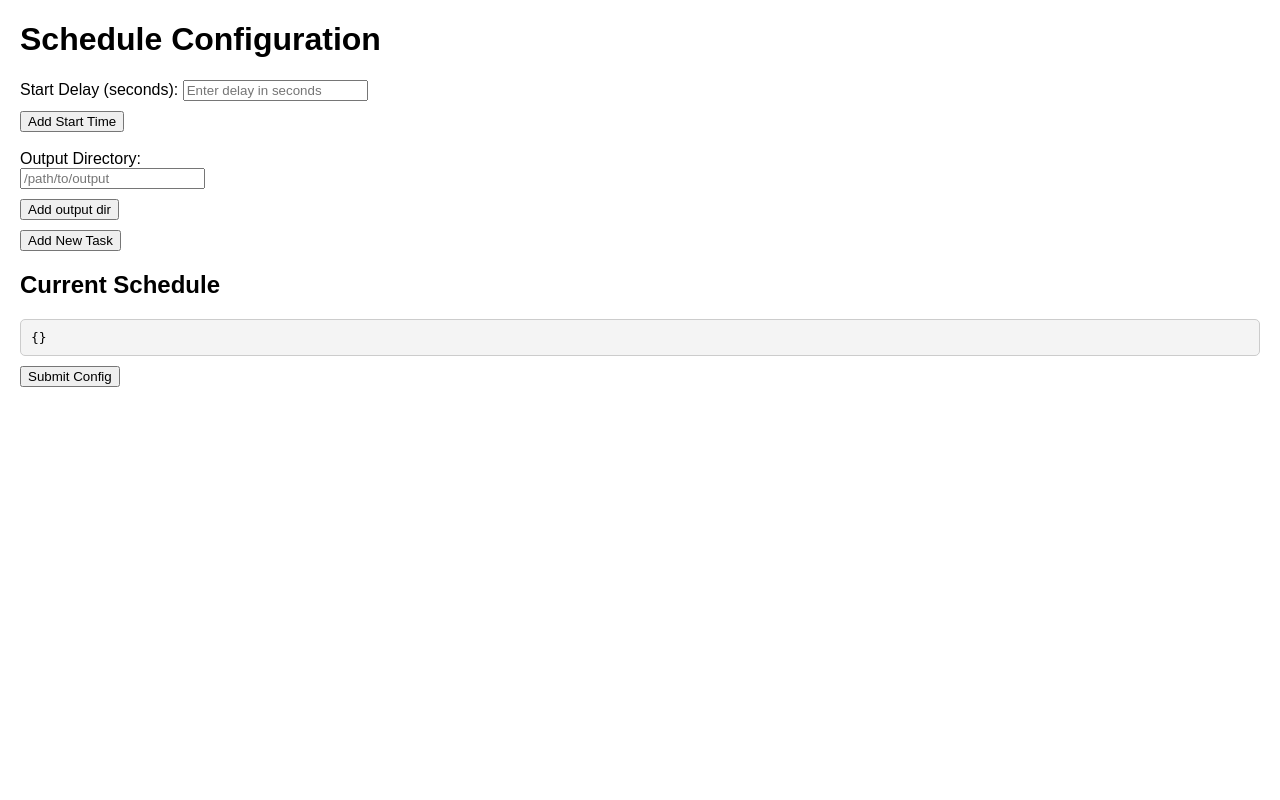
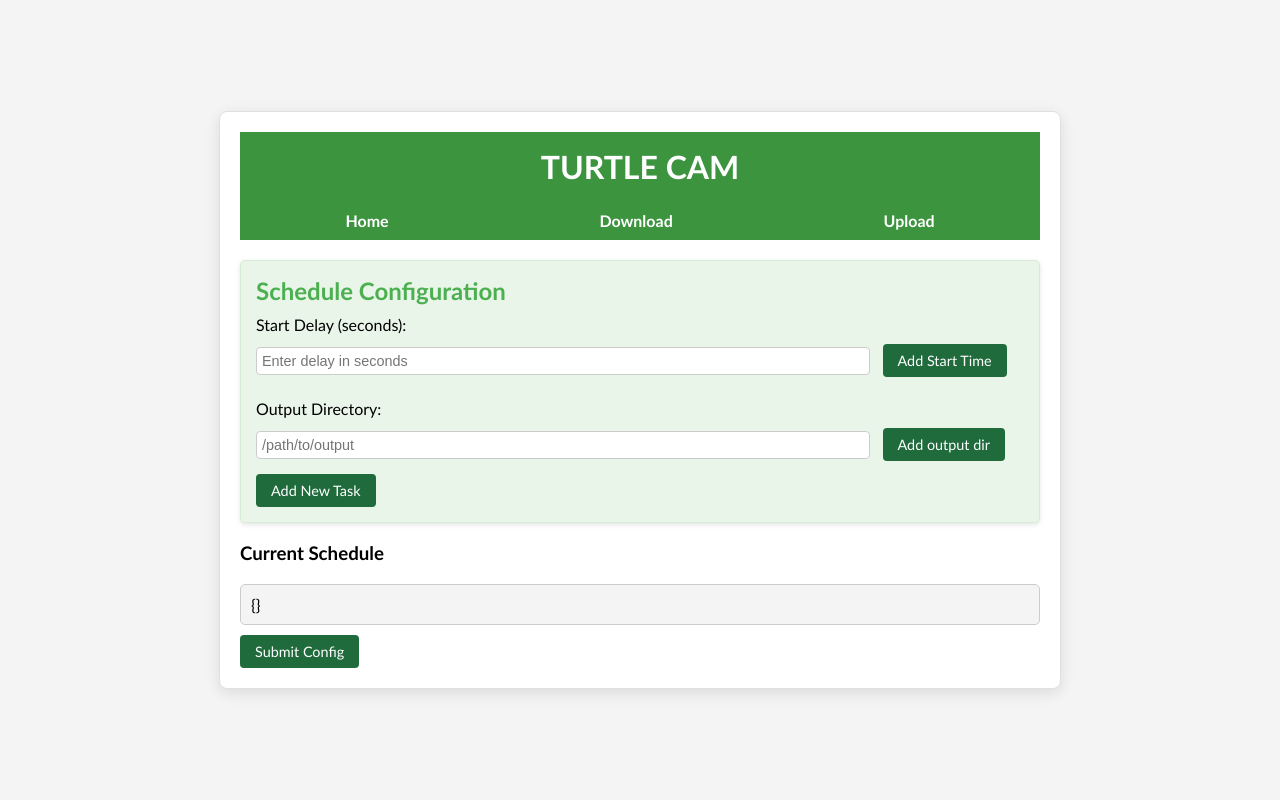
Before and after one commit to rimshaatif/TurtleCamWebServer, a Flask app: page /upload in a window 1280 px wide. Run offline with Flask 3, Linux system fonts and the light colour scheme.

Commit message:
updated styling

```diff
--- /dev/null
+++ b/static/styles.css
@@ -0,0 +1,292 @@
+body {
+    font-family: 'Gill Sans', 'Gill Sans MT', Calibri, 'Trebuchet MS', sans-serif;
+    margin: 0;
+    padding: 0;
+    background-color: #f4f4f4;
+    display: flex;
+    justify-content: center;
+    align-items: center;
+    min-height: 100vh;
+}
+
+.container {
+    width: 80%;
+    max-width: 800px;
+    background-color: #ffffff;
+    padding: 20px;
+    box-shadow: 0 4px 15px rgba(0, 0, 0, 0.1);
+    border-radius: 8px;
+    overflow: hidden;
+    border: 1px solid #e0e0e0;
+}
+
+button {
+    font-family: 'Gill Sans', 'Gill Sans MT', Calibri, 'Trebuchet MS', sans-serif;
+    padding: 8px 15px;
+    font-size: 0.9rem;
+    color: #fff;
+    background-color: #1f6b3c;
+    border: none;
+    border-radius: 4px;
+    cursor: pointer;
+    margin-top: 10px;
+    transition: background-color 0.3s ease;
+}
+
+button:hover {
+    background-color: #195630;
+}
+
+input {
+    display: inline-block;
+    margin-right: 8px;
+    margin-bottom: 5px;
+    padding: 5px;
+    font-size: 0.9rem;
+    border: 1px solid #ccc;
+    border-radius: 4px;
+    width: calc(80% - 12px);
+}
+
+.header {
+    background-color: #3c943f;
+    color: white;
+    padding: 15px 0;
+    text-align: center;
+    font-size: 1.6rem;
+    font-weight: bold;
+}
+
+.header h1 {
+    margin: 0;
+    font-size: 2rem;
+}
+
+.nav {
+    display: flex;
+    justify-content: space-around;
+    padding: 10px 0;
+    background-color: #3c943f;
+    color: white;
+    font-size: 1rem;
+}
+
+.nav a {
+    color: white;
+    text-decoration: none;
+    font-weight: bold;
+    transition: color 0.3s ease;
+}
+
+.nav a:hover {
+    color: #f9f9f9;
+}
+
+.image-section {
+    text-align: center;
+    margin: 20px 0;
+}
+
+.image-section img {
+    max-width: 200px;
+    height: auto;
+    border-radius: 8px;
+    box-shadow: 0 2px 10px rgba(0, 0, 0, 0.1);
+}
+
+.content {
+    padding: 15px;
+    line-height: 1.6;
+}
+
+.content h2 {
+    color: #333;
+    margin-bottom: 10px;
+    font-size: 1.5rem;
+    border-bottom: 2px solid #4CAF50;
+    padding-bottom: 5px;
+}
+
+.content p {
+    color: #555;
+    margin-bottom: 15px;
+    font-size: 1rem;
+}
+
+.status {
+    margin-top: 20px;
+    padding: 15px;
+    background-color: #e9f5e9;
+    border: 1px solid #d4ebd4;
+    border-radius: 5px;
+    box-shadow: 0 2px 5px rgba(0, 0, 0, 0.1);
+}
+
+.status h3,
+.status h2 {
+    color: #4CAF50;
+    margin: 0 0 10px;
+}
+
+.status p {
+    color: #333;
+}
+
+form {
+    margin-bottom: 20px;
+}
+
+.file-list {
+    margin-top: 10px;
+    padding: 15px;
+    border: 1px solid #ddd;
+    background: #f9f9f9;
+    max-height: 200px;
+    overflow-y: auto;
+    border-radius: 5px;
+}
+
+.file-list li {
+    margin: 5px 0;
+    color: #333;
+    font-size: 0.95rem;
+}
+
+.popup {
+    display: none;
+    position: fixed;
+    top: 50%;
+    left: 50%;
+    transform: translate(-50%, -50%);
+    background: #ffffff;
+    border: 1px solid #ddd;
+    border-radius: 8px;
+    padding: 25px 30px;
+    z-index: 1000;
+    box-shadow: 0 4px 15px rgba(0, 0, 0, 0.2);
+    max-width: 400px;
+    width: 90%;
+    animation: fadeIn 0.3s ease;
+}
+
+.popup {
+    display: none;
+    position: fixed;
+    top: 50%;
+    left: 50%;
+    transform: translate(-50%, -50%);
+    background: #f9f9f9;
+    border: 1px solid #ddd;
+    border-radius: 8px;
+    padding: 25px 30px;
+    z-index: 1000;
+    box-shadow: 0 4px 15px rgba(0, 0, 0, 0.2);
+    font-family: 'Gill Sans', 'Gill Sans MT', Calibri, 'Trebuchet MS', sans-serif;
+    max-width: 400px;
+    width: 90%;
+    animation: fadeIn 0.3s ease;
+}
+
+.popup-overlay {
+    display: none;
+    position: fixed;
+    top: 0;
+    left: 0;
+    width: 100%;
+    height: 100%;
+    background: rgba(0, 0, 0, 0.5);
+    z-index: 999;
+}
+
+.popup h2 {
+    margin: 0 0 15px;
+    font-size: 1.5rem;
+    color: #333;
+    text-align: center;
+}
+
+.popup label {
+    display: block;
+    font-size: 0.95rem;
+    color: #555;
+    margin-bottom: 8px;
+}
+
+.popup input[type="number"],
+.popup input[type="checkbox"] {
+    display: inline-block;
+    margin-right: 8px;
+    margin-bottom: 15px;
+    padding: 5px;
+    font-size: 0.9rem;
+    border: 1px solid #ccc;
+    border-radius: 4px;
+    width: calc(100% - 12px);
+}
+
+.popup label input[type="checkbox"] {
+    margin-right: 6px;
+    width: auto;
+}
+
+.popup button {
+    padding: 8px 15px;
+    font-size: 0.9rem;
+    color: #fff;
+    background-color: #1f6b3c;
+    border: none;
+    border-radius: 4px;
+    cursor: pointer;
+    margin-top: 10px;
+    transition: background-color 0.3s ease;
+    width: calc(50% - 10px);
+    margin-right: 10px;
+}
+
+.popup button#cancel-popup {
+    background-color: #f44336;
+}
+
+.popup button:hover {
+    background-color: #195630;
+}
+
+.popup button#cancel-popup:hover {
+    background-color: #d32f2f;
+}
+
+.popup label input[type="checkbox"] + input[type="checkbox"] {
+    margin-left: 15px;
+}
+
+.json-output {
+    margin-top: 20px;
+    background: #f4f4f4;
+    padding: 10px;
+    border: 1px solid #ccc;
+    border-radius: 5px;
+    white-space: pre-wrap;
+    font-family: monospace;
+    font-family: 'Gill Sans', 'Gill Sans MT', Calibri, 'Trebuchet MS', sans-serif
+}
+
+@media (max-width: 480px) {
+    .popup {
+        padding: 20px;
+        font-size: 0.9rem;
+    }
+
+    .popup button {
+        font-size: 0.8rem;
+        padding: 7px 12px;
+    }
+}
+
+@keyframes fadeIn {
+    from {
+        opacity: 0;
+    }
+    to {
+        opacity: 1;
+    }
+}
--- a/templates/upload.html
+++ b/templates/upload.html
@@ -1,148 +1,35 @@
-<!-- <!DOCTYPE html>
-<html lang="en">
-<head>
-    <meta charset="UTF-8">
-    <meta name="viewport" content="width=device-width, initial-scale=1.0">
-    <title>Upload</title>
-    <style>
-        body {
-            font-family: Arial, sans-serif;
-            margin: 20px;
-            padding: 0;
-        }
-        form {
-            margin-bottom: 20px;
-        }
-        .file-list {
-            margin-top: 10px;
-            padding: 10px;
-            border: 1px solid #ddd;
-            max-height: 200px;
-            overflow-y: auto;
-        }
-        .file-list li {
-            margin: 5px 0;
-        }
-    </style>
-</head>
-<body>
-    <h1>Configuration</h1>
-    <form id="fileForm">
-        <label for="timeDelay">Start Time Delay (seconds):</label><br>
-        <input type="number" id="timeDelay" name="timeDelay" placeholder="0" required><br><br>
-
-        <label for="vidLength">Video Length (seconds):</label><br>
-        <input type="number" id="vidLength" name="vidLength" placeholder="10" required min="0"><br><br>
-
-        <label for="outputDir">Output Directory:</label><br>
-        <input type="text" id="outputDir" name="outputDir" placeholder="/path/to/output" required><br><br>
-
-        <button type="button" id="saveButton">Save</button>
-    </form>
-
-    <script>
-        document.getElementById('saveButton').addEventListener('click', () => {
-            const timeDelay = document.getElementById('timeDelay').value;
-            const vidLength = document.getElementById('vidLength').value;
-            const outputDir = document.getElementById('outputDir').value;
-
-            if (outputDir.trim() === '') {
-                alert('Output directory cannot be empty.');
-                return;
-            }
-
-            const config = {
-                timeDelay: parseInt(timeDelay, 10),
-                vidLength: parseInt(vidLength, 10),
-                outputDir: outputDir.trim()
-            };
-
-            // Send the config to the backend
-            fetch('/save-config', {
-                method: 'POST',
-                headers: {
-                    'Content-Type': 'application/json'
-                },
-                body: JSON.stringify(config)
-            })
-            .then(response => {
-                if (response.ok) {
-                    alert('Configuration saved successfully!');
-                } else {
-                    alert('Error saving configuration.');
-                }
-            })
-            .catch(err => {
-                console.error(err);
-                alert('Error communicating with server.');
-            });
-        });
-    </script>
-</body>
-</html> -->
-
-
 <!DOCTYPE html>
 <html lang="en">
 <head>
     <meta charset="UTF-8">
     <meta name="viewport" content="width=device-width, initial-scale=1.0">
     <title>Schedule Configuration</title>
-    <style>
-        body {
-            font-family: Arial, sans-serif;
-            margin: 20px;
-        }
-        .popup {
-            display: none;
-            position: fixed;
-            top: 50%;
-            left: 50%;
-            transform: translate(-50%, -50%);
-            background: white;
-            border: 1px solid #ccc;
-            padding: 20px;
-            z-index: 1000;
-            box-shadow: 0 2px 10px rgba(0, 0, 0, 0.1);
-        }
-        .popup-overlay {
-            display: none;
-            position: fixed;
-            top: 0;
-            left: 0;
-            width: 100%;
-            height: 100%;
-            background: rgba(0, 0, 0, 0.5);
-            z-index: 999;
-        }
-        .json-output {
-            margin-top: 20px;
-            background: #f4f4f4;
-            padding: 10px;
-            border: 1px solid #ccc;
-            border-radius: 5px;
-            white-space: pre-wrap;
-            font-family: monospace;
-        }
-        button {
-            margin-top: 10px;
-        }
+    <link rel="stylesheet" href="/static/styles.css">
     </style>
 </head>
 <body>
-    <h1>Schedule Configuration</h1>
-    <label for="start-delay">Start Delay (seconds):</label>
+    <div class="container">
+        <div class="header">
+            <h1>TURTLE CAM</h1>
+        </div>
+        <div class="nav">
+            <a href="{{ url_for('home') }}">Home</a>
+            <a href="{{ url_for('download') }}">Download</a>
+            <a href="{{ url_for('upload_file') }}">Upload</a>
+        </div>
+        <div class="status">
+    <h2>Schedule Configuration</h2>
+    <label for="start-delay">Start Delay (seconds):</label><br>
     <input type="number" id="start-delay" min="0" placeholder="Enter delay in seconds">
-    <br>
     <button id="add-start-time">Add Start Time</button>
     <br>
     <br>
     <label for="outputDir">Output Directory:</label><br>
     <input type="text" id="outputDir" name="outputDir" placeholder="/path/to/output" required>
-    <br>
     <button id="add-output-dir">Add output dir</button>
     <br>
     <button id="add-element">Add New Task</button>
+    </div>
 
     <div class="popup-overlay" id="popup-overlay"></div>
     <div class="popup" id="popup">
@@ -151,18 +38,19 @@
             <input type="checkbox" id="is-video"> Video
             <input type="checkbox" id="is-picture"> Picture
         </label>
-        <br>
         <label for="duration">Duration (seconds, if video):</label>
         <input type="number" id="duration" min="1" placeholder="Enter duration in seconds" disabled>
         <br>
         <label for="pause">Pause After (seconds, optional):</label>
         <input type="number" id="pause" min="0" placeholder="Enter pause duration in seconds">
         <br>
+        <div style="display: flex;">
         <button id="save-element">Save</button>
         <button id="cancel-popup">Cancel</button>
+        </div>
     </div>
 
-    <h2>Current Schedule</h2>
+    <h3>Current Schedule</h3>
     <div class="json-output" id="json-output">{}</div>
 
     <button id="submit-config">Submit Config</button>
@@ -295,5 +183,6 @@
             });
         });
     </script>
+    </div>
 </body>
 </html>
```
Also changed, not shown: templates/download.html (+16 -16 lines), templates/homepage.html (+1 -69 lines).
